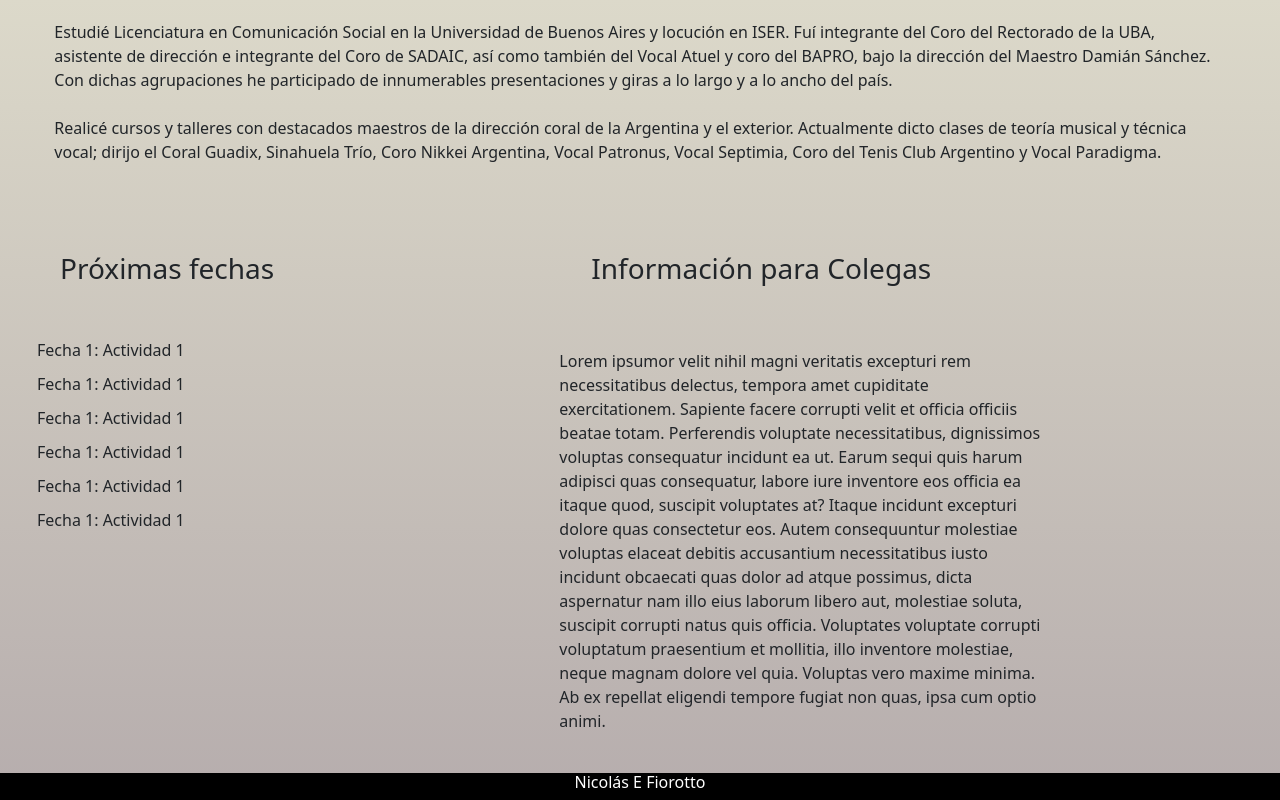
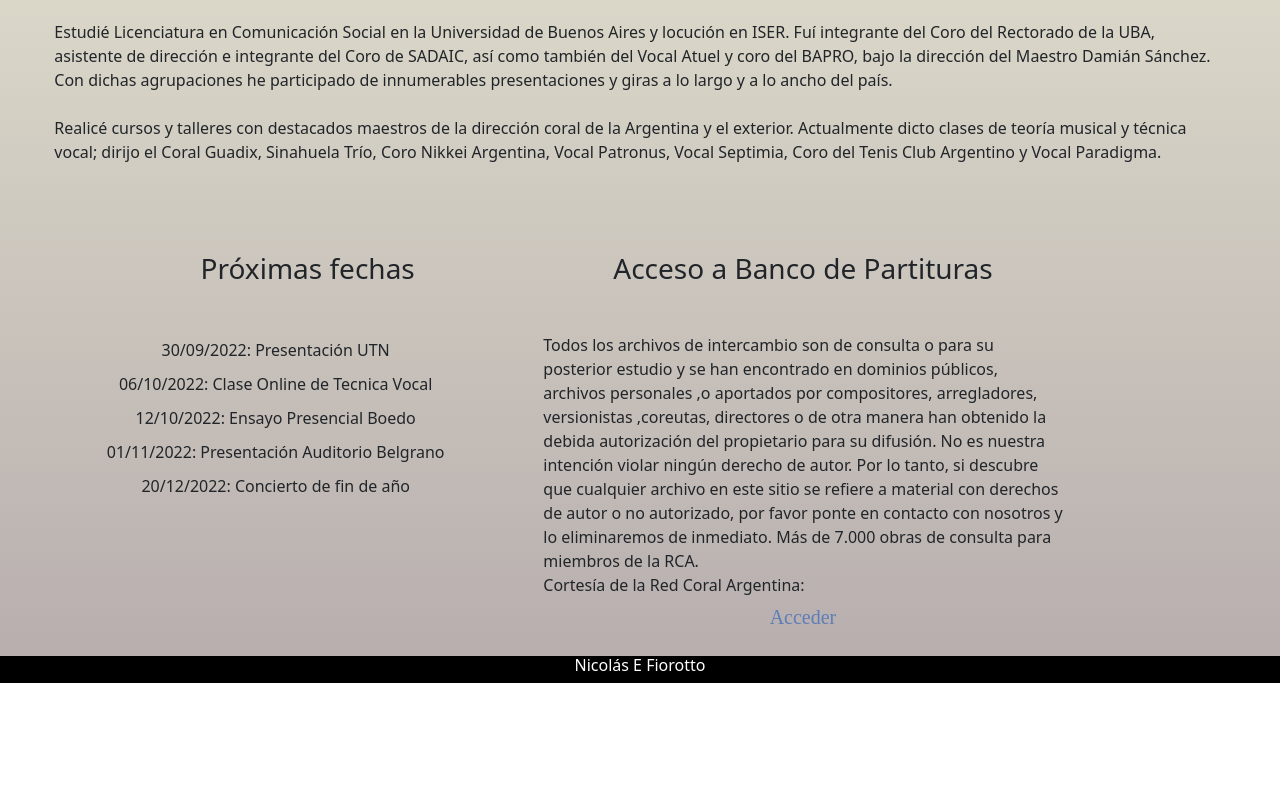
Before and after one commit to adriansaracco/Web---con-BS, a website: page index.html in a window 1280 px wide. Shown: the part 420-1220 px from the top of the page. After the commit the page ends 1103 px from the top, so only its background shows below. Drawn offline with nearby package versions, Linux system fonts and the light colour scheme.

Commit message:
Ultimos detalles

```diff
--- a/Assets/scss/styles.scss
+++ b/Assets/scss/styles.scss
@@ -47,8 +47,12 @@
                                             ul {
                                                 list-style: none;
                                                 li {
-                                                    padding: 5px
+                                                    padding: 5px;
                                                 }
+                                            }
+
+                                            .acceso {
+                                                text-decoration: none !important;
                                             }
 
                                             .mainAudiovisuales {
--- a/index.html
+++ b/index.html
@@ -17,7 +17,7 @@
 
     <header class=" container-fluid d-flex ms-auto  bg-black">
         <div class="col-4 md-5 bg-black">
-            <img class="img-fluid" src="./Assets/img/LogoNico.jpeg" alt="" width="100px" height="100px">
+            <img class="img-fluid" src="./Assets/img/LogoNico.jpeg" alt="Nicolás Fiorotto" width="100px" height="100px">
         </div>
         <div class="col-8 md-7 lg- titilo bg-black titulo ">
             <h1>Nicolás E Fiorotto</h1>
@@ -25,7 +25,7 @@
 
     </header>
 
-    <nav class=" navbar navbar-expand-lg bg-light mb-5">
+    <nav class="container-fluid navbar navbar-expand-lg bg-light mb-5">
         <div class="  container-fluid">
 
             <button class="navbar-toggler" type="button" data-bs-toggle="collapse" data-bs-target="#navbarText" aria-controls="navbarText" aria-expanded="false" aria-label="Toggle navigation">
@@ -67,27 +67,30 @@
         <section class="row align-content-center">
             <div class="col-11 col-lg-5 mt-4 mb-2 align-items-center">
 
-                <h3 class=" container-fluid align-content-center m-5">Próximas fechas</h3>
-                <ul class=" align-content-center ">
-                    <li>Fecha 1: Actividad 1</li>
-                    <li>Fecha 1: Actividad 1</li>
-                    <li>Fecha 1: Actividad 1</li>
-                    <li>Fecha 1: Actividad 1</li>
-                    <li>Fecha 1: Actividad 1</li>
-                    <li>Fecha 1: Actividad 1</li>
+                <h3 class=" container-fluid d-flex flex-column align-items-center m-5">Próximas fechas</h3>
+                <ul class=" d-flex flex-column align-items-center ">
+                    <li>30/09/2022: Presentación UTN</li>
+                    <li>06/10/2022: Clase Online de Tecnica Vocal</li>
+                    <li>12/10/2022: Ensayo Presencial Boedo</li>
+                    <li>01/11/2022: Presentación Auditorio Belgrano</li>
+                    <li>20/12/2022: Concierto de fin de año</li>
+
 
                 </ul>
             </div>
 
-            <div class="col-11 col-lg-5 mt-4 mb-2 justify-items-center">
-                <h3 class="col-11 m-5">Información para Colegas</h3>
-                <div>
+            <div class="col-11 col-lg-5 mt-4 mb-2 d-flex flex-column align-items-center">
+                <h3 class="d-flex flex-column align-items-center col-11 m-5">Acceso a Banco de Partituras</h3>
+                <div class="row d-flex flex-column align-items-center">
 
-                    <p class="p-3">Lorem ipsumor velit nihil magni veritatis excepturi rem necessitatibus delectus, tempora amet cupiditate exercitationem. Sapiente facere corrupti velit et officia officiis beatae totam. Perferendis voluptate necessitatibus, dignissimos
-                        voluptas consequatur incidunt ea ut. Earum sequi quis harum adipisci quas consequatur, labore iure inventore eos officia ea itaque quod, suscipit voluptates at? Itaque incidunt excepturi dolore quas consectetur eos. Autem consequuntur
-                        molestiae voluptas elaceat debitis accusantium necessitatibus iusto incidunt obcaecati quas dolor ad atque possimus, dicta aspernatur nam illo eius laborum libero aut, molestiae soluta, suscipit corrupti natus quis officia. Voluptates
-                        voluptate corrupti voluptatum praesentium et mollitia, illo inventore molestiae, neque magnam dolore vel quia. Voluptas vero maxime minima. Ab ex repellat eligendi tempore fugiat non quas, ipsa cum optio animi.
+                    <p class="row d-flex flex-column align-items-center ">
+                        Todos los archivos de intercambio son de consulta o para su posterior estudio y se han encontrado en dominios públicos, archivos personales ,o aportados por compositores, arregladores, versionistas ,coreutas, directores o de otra manera han obtenido la
+                        debida autorización del propietario para su difusión. No es nuestra intención violar ningún derecho de autor. Por lo tanto, si descubre que cualquier archivo en este sitio se refiere a material con derechos de autor o no autorizado,
+                        por favor ponte en contacto con nosotros y lo eliminaremos de inmediato. Más de 7.000 obras de consulta para miembros de la RCA. <br> Cortesía de la Red Coral Argentina:
+                        <a href="https://www.redcoralargentina.org/#!/-banco-de-partituras/" target="_blank" class=" row col-4 d-flex flex-column align-items-center mb-0 ">Acceder</a>
                     </p>
+
+
 
                 </div>
 
@@ -99,7 +102,7 @@
     </Main>
 
 
-    <footer class="footer">
+    <footer class="footer ">
         <h6>Nicolás E Fiorotto</h6>
     </footer>
 
--- /dev/null
+++ b/package.json
@@ -0,0 +1,6 @@
+{
+    //proyecto Director de coros
+    // Página Personal de Nicolás Fiorotto, arreglador y director Coral
+    // Sass realizado con Extensión. Se agrega manualmente archivo Json para cumplir con la entrega
+    // con el OK del tutor
+}
```
Also changed, not shown: pages/Audiovisuales.html (+1 -1 lines), pages/contacto.html (+1 -1 lines), pages/coros.html (+1 -1 lines), pages/patronus.html (+1 -1 lines), Assets/css/styles.css.
